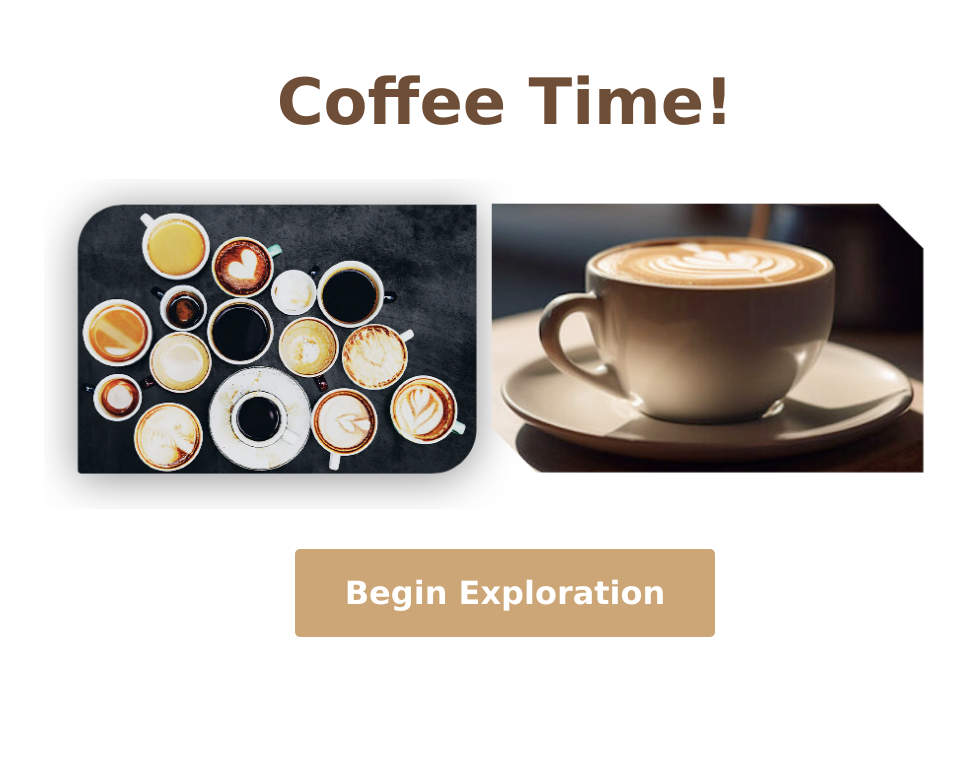
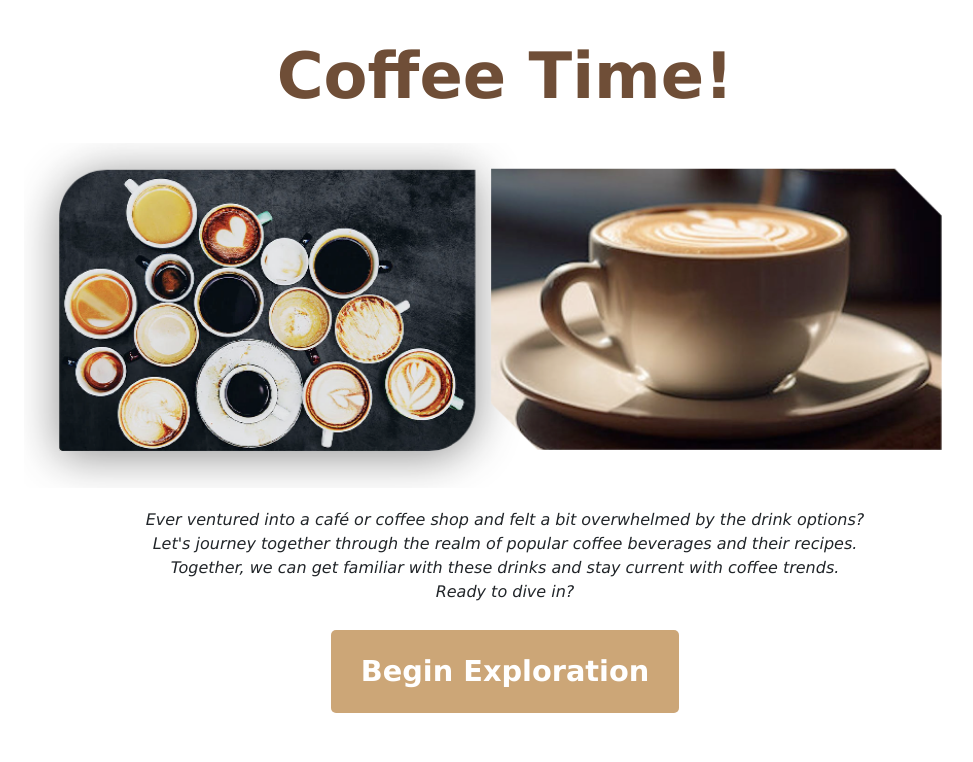
Before and after one commit to yuwchen/UIdesign, a Flask app: page / in a window 1280 px wide. Shown: the part 94-856 px from the top of the page, without its empty margins (135-1108 px from the left). Before the commit the page ends 731 px from the top, so only its background shows below. Run offline with Flask 3, Linux system fonts and the light colour scheme; some libraries are stand-ins or nearby versions.

Commit message:
conceptual groups in home page

```diff
--- a/static/main.css
+++ b/static/main.css
@@ -56,8 +56,17 @@ button:hover {
 
 /* homepage styles */
 .home {
-  padding: 5%;
+  padding: 3%;
   text-align: center;
+  display: flex;
+  flex-direction: column;
+  align-items: center;
+  justify-content: center;
+}
+
+.home p {
+  width: 60%;
+  font-style: italic;
 }
 
 .home-title {
@@ -68,12 +77,12 @@ button:hover {
 .home-image {
   width: 80%;
   height: auto;
-  margin: 30px 10px;
+  margin: 20px 10px;
 }
 
 #btn-explore {
-  padding: 20px 50px;
-  font-size: 2em;
+  padding: 20px 30px;
+  font-size: 1.8em;
   font-weight: bold;
   margin: 10px 20px;
 }
--- a/templates/home.html
+++ b/templates/home.html
@@ -5,6 +5,7 @@
   <div class="home">
     <h1 class="home-title dark-coffee">Coffee Time!</h1>
     <img src="static/images/home_image.png" alt="Coffee Image" class="home-image">
+    <p>Ever ventured into a café or coffee shop and felt a bit overwhelmed by the drink options? Let's journey together through the realm of popular coffee beverages and their recipes. Together, we can get familiar with these drinks and stay current with coffee trends. Ready to dive in?</p>
     <button id="btn-explore" onclick="window.location.href='/exploration'">Begin Exploration</button>
   </div>
 
```
